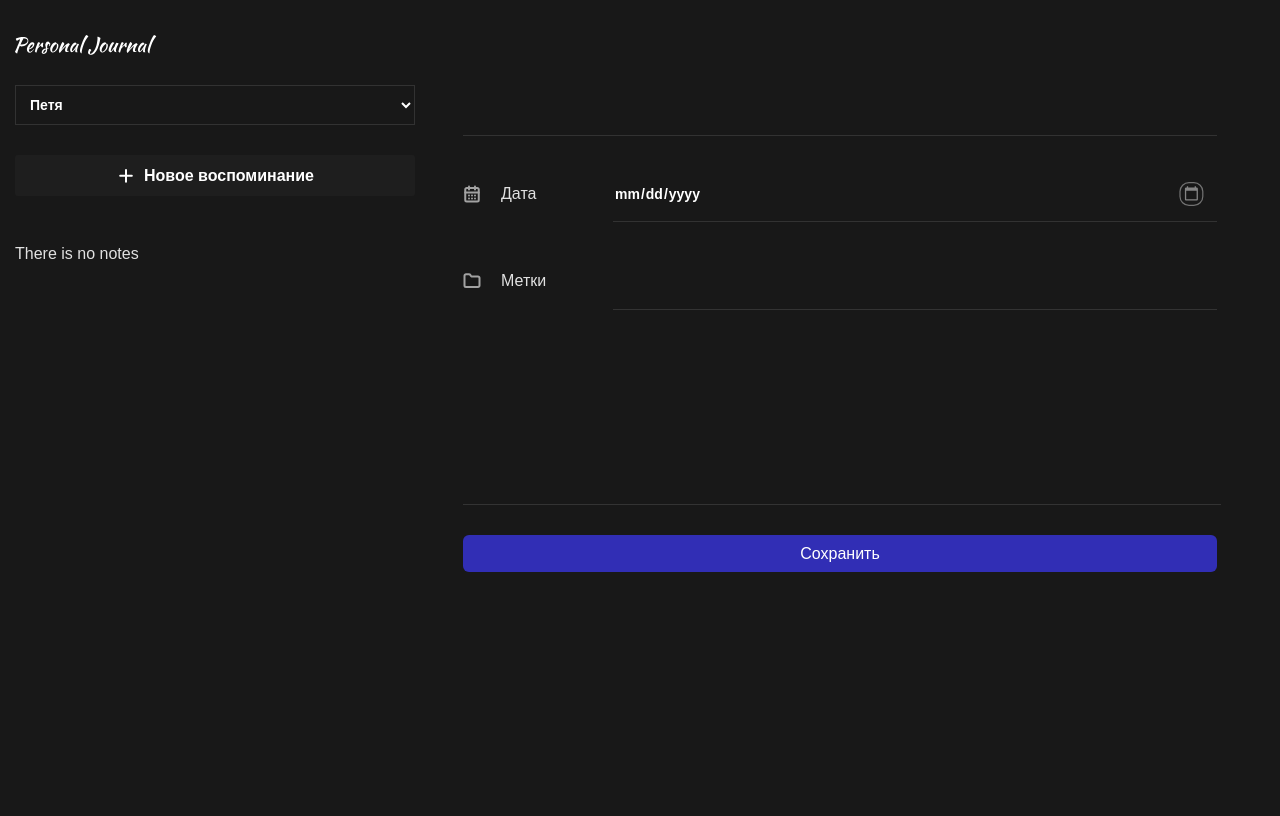
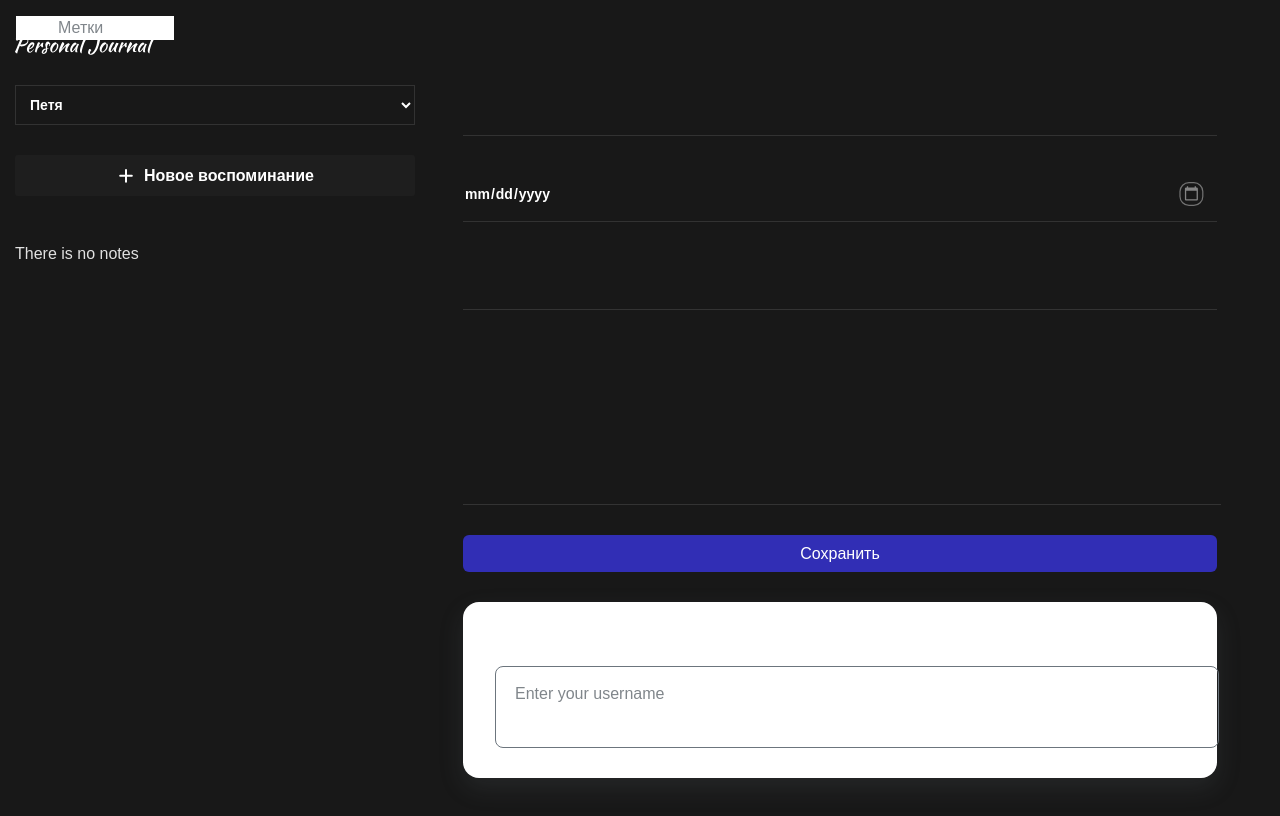
Before and after one commit to ministrov/react-journal, a React app: page / in a window 1280 px wide. Shown: the top 816 px of the page. Built offline with nearby package versions, Linux system fonts and the light colour scheme; the HTML template or start-up script is replaced by a standard one.

Commit message:
feat: create animatedInput component

```diff
--- a/src/App.jsx
+++ b/src/App.jsx
@@ -4,6 +4,7 @@
 import Header from './components/Header/Header';
 import JournalList from './components/JournalList/JournalList';
 import JournalForm from './components/JournalForm/JournalForm';
+// import AnimatedInput from './components/AnimatedInput/AnimatedInput';
 import Body from './layouts/Body/Body';
 import LeftPanel from './layouts/LeftPanel/LeftPanel';
 import { UserContexProvider } from './context/user.context';
--- /dev/null
+++ b/src/components/AnimatedInput/AnimatedInput.css
@@ -0,0 +1,66 @@
+/* .AnimatedInput {
+  background-color: #fff;
+} */
+
+.form_animated{
+  /* width: 360px; */
+  padding: 4rem 2rem;
+  border-radius: 1rem;
+  box-shadow: 0 10px 25px rgba(92, 99, 105, 0.2);
+  background: #fff;
+}
+
+.form_wrapper {
+  height: 48px;
+  position: relative;
+}
+
+.styledInput {
+  width: 100%;
+  height: 100%;
+  background: none;
+  position: absolute;
+  top: 0;
+  left: 0;
+  z-index: 1;
+  padding: 1rem;
+  font-size: 1rem;
+  border: 1px solid #6c757d;
+  border-radius: 0.5rem;
+  outline: none;
+
+
+}
+
+.styledInput:focus {
+  border: 1.5px solid #118ab2;
+}
+
+label {
+  position: absolute;
+  left: 1rem;
+  top: 1rem;
+  padding: 0 0.25rem;
+  font-size: 1rem;
+  background-color: #fff;
+  color: #80868b;
+  transition: 0.3s;
+}
+
+/*Input focus move up label*/
+.styledInput:focus + label {
+  top: -0.5rem;
+  left: 0.8rem;
+  z-index: 10;
+  font-size: 0.75rem;
+  font-weight: 500;
+  color: #52b788;
+}
+
+.styledInput:not(:placeholder-shown).styledInput:not(:focus) + label {
+  top: -0.5rem;
+  left: 0.8rem;
+  z-index: 10;
+  font-size: 0.75rem;
+  font-weight: 500;
+}
--- /dev/null
+++ b/src/components/AnimatedInput/AnimatedInput.jsx
@@ -0,0 +1,13 @@
+import React from 'react';
+import './AnimatedInput.css';
+
+export default function AnimatedInput() {
+  return (
+    <form className="form_animated">
+      <div class="form_wrapper">
+        <input type="text" placeholder=" " className="styledInput" />
+        <label htmlFor="">Enter your username</label>
+      </div>
+    </form>
+  )
+}
--- a/src/components/JournalForm/JournalForm.jsx
+++ b/src/components/JournalForm/JournalForm.jsx
@@ -1,10 +1,12 @@
 import { useContext, useEffect, useReducer, useRef } from 'react';
 import Button from '../Button/Button';
 import Input from '../Input/Input';
+import AnimatedInput from '../AnimatedInput/AnimatedInput';
 import { INITIAL_STATE, formReducer } from './JournalForm.state';
 import { UserContext } from '../../context/user.context';
 import classNames from 'classnames';
 import styles from './JournalForm.module.css';
+// import AnimatedInput from '../AnimatedInput/AnimatedInput';
 
 function JournalForm({ onSubmit, data, onDelete }) {
   // console.log(data);
@@ -181,6 +183,8 @@
         })}
       ></textarea>
       <Button>Сохранить</Button>
+
+      <AnimatedInput/>
     </form>
   );
 }
```
